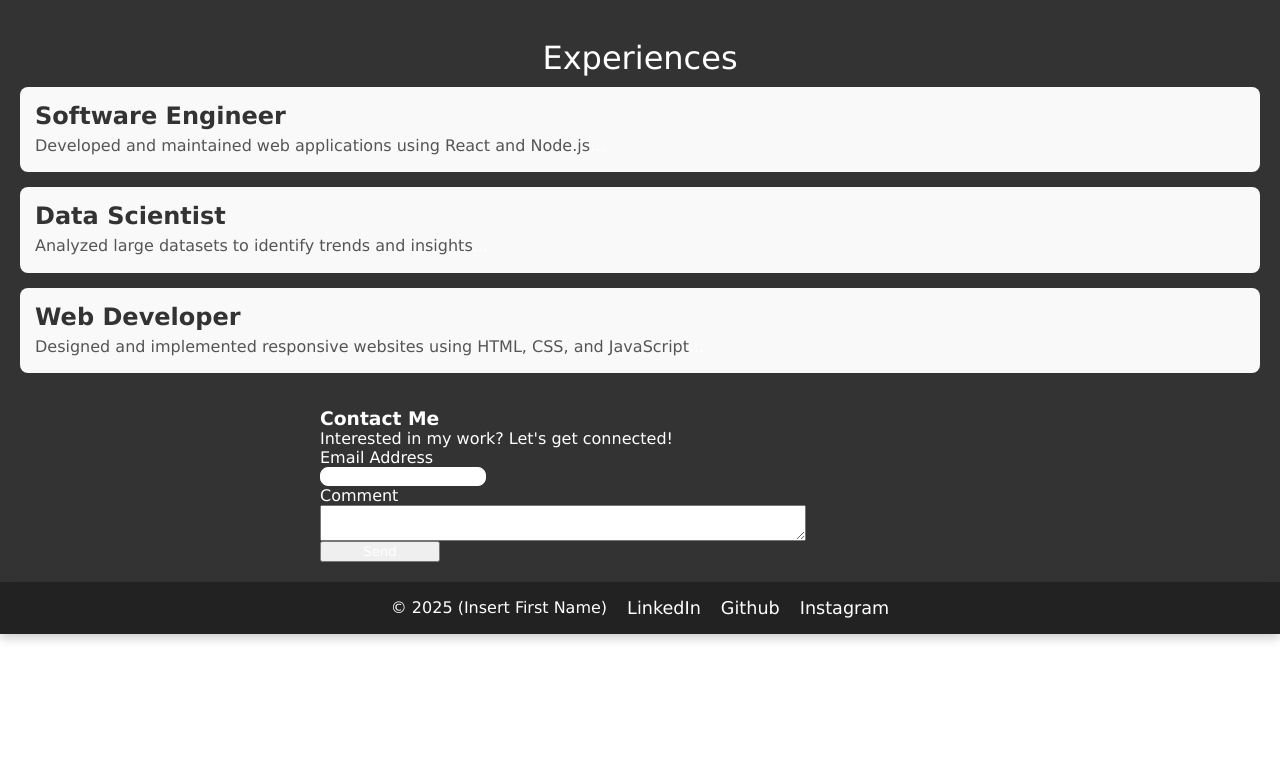
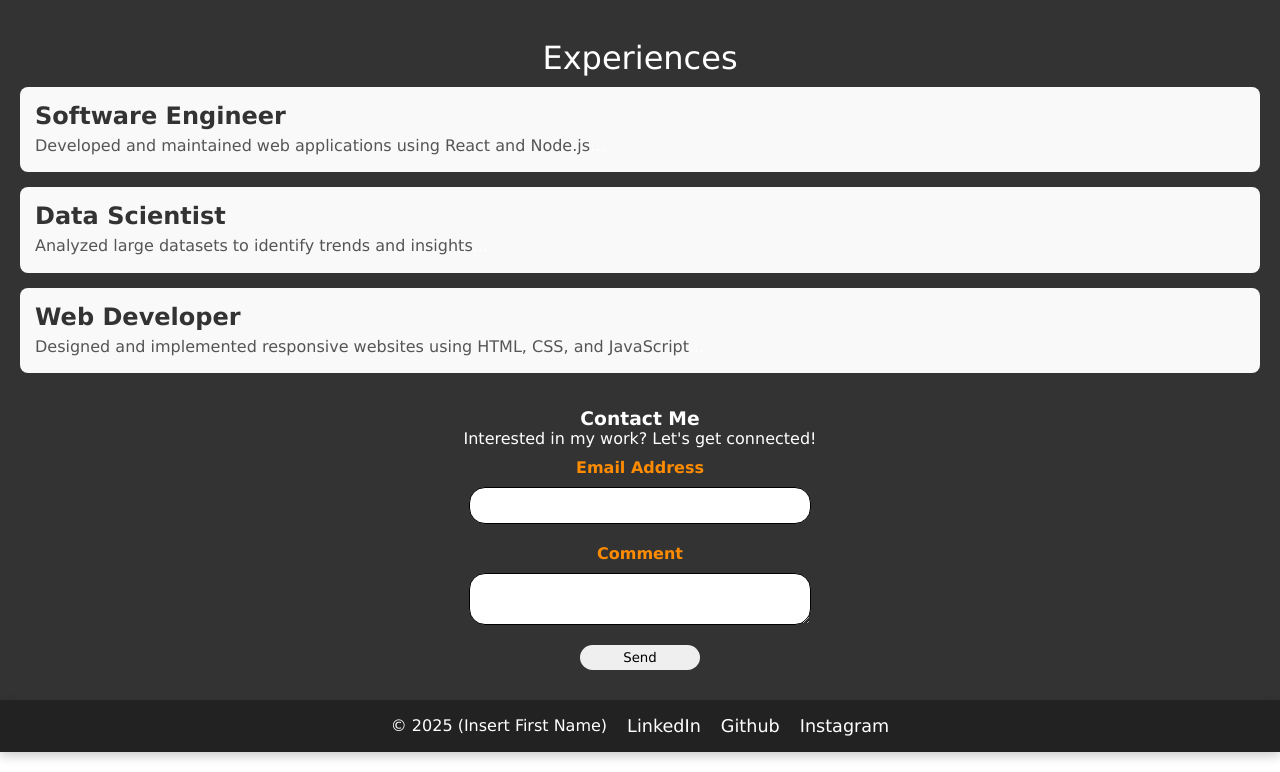
Before and after one commit to skyler-hall/PersonalPortfolio, a plain HTML site: page index.html in a window 1280 px wide. Shown: the part 1514-2286 px from the top of the page. Before the commit the page ends 2168 px from the top, so only its background shows below. Drawn offline with Linux system fonts and the light colour scheme.

Commit message:
contact form styles

```diff
--- a/script.js
+++ b/script.js
@@ -47,7 +47,7 @@ back.addEventListener("click", event => {
     projects.scrollBy(-(width + gap), 0)
 })
 
-form.addEventListener("submit", event => {
+form.addEventListener("submit", event => { //form validation?
     event.preventDefault()
 
     //take the form contents and send them somewhere
@@ -69,6 +69,7 @@ form.addEventListener("submit", event => {
     container.style.backgroundColor = "lightgreen"
     container.style.padding = "10px"
     container.style.width = "fit-content"
+    container.style.borderRadius = "1rem"
 
     form.appendChild(container)
 })
--- a/style.css
+++ b/style.css
@@ -175,28 +175,52 @@
 
 .form-section {
     width: 50%;
+    text-align: center;
 
     margin-left: auto;
     margin-right: auto;
 }
 
 form {
+    margin: 10px 0;
     display:flex;
+    justify-content: center;
+    align-items: center;
     flex-direction: column;
 }
 
+form label {
+    color: #ff8c00;
+    font-weight: bold;
+}
+
 form input {
-    width: 25%;
+    color: black;
+    width: 50%;
     border: solid 1px;
-    border-radius: 8px;
+    border-radius: 1rem;
+    padding: 10px;
+    margin-top: 10px;
+    margin-bottom: 20px;
 }
 
 form textarea {
-    width: 75%;
+    width: 50%;
+    color: black;
+    margin: 10px 0;
+    border-radius: 1rem;
+    padding: 10px;
+    scrollbar-width: none;
+    border: 1px solid black;
 }
 
 form button {
     width: 120px;
+    color: black;
+    border: none;
+    padding: 5px 0;
+    border-radius: 1rem;
+    margin: 10px 0;
 }
 
 /* --------------------------------------------------------------------------------------------------------------- */
@@ -313,6 +337,10 @@ footer {
     box-shadow: 0 2px 4px rgba(0, 0, 0, 0.1); /* Reduced shadow to prevent overflow */
 }
 
+.bio-section p, .bio-section li {
+    color: black;
+}
+
 .hidden-text {
     display: none;
 }
```
